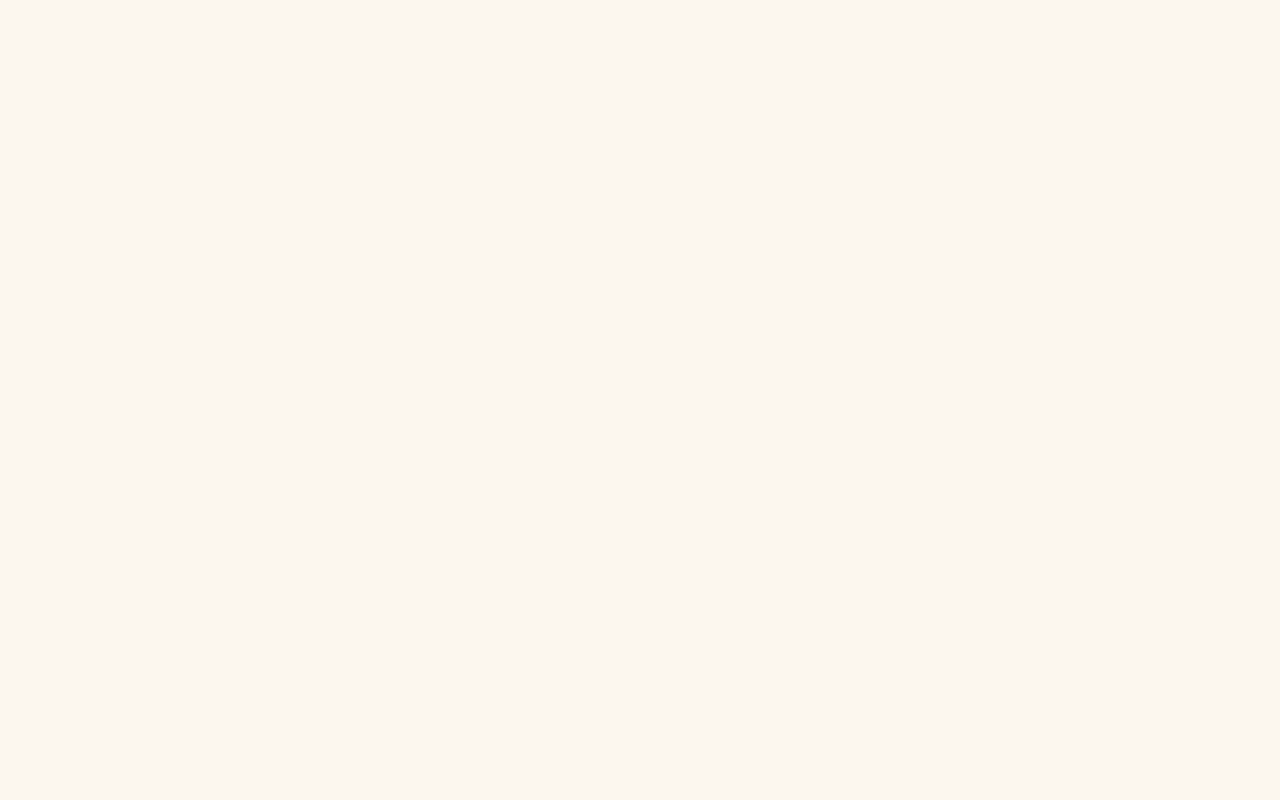
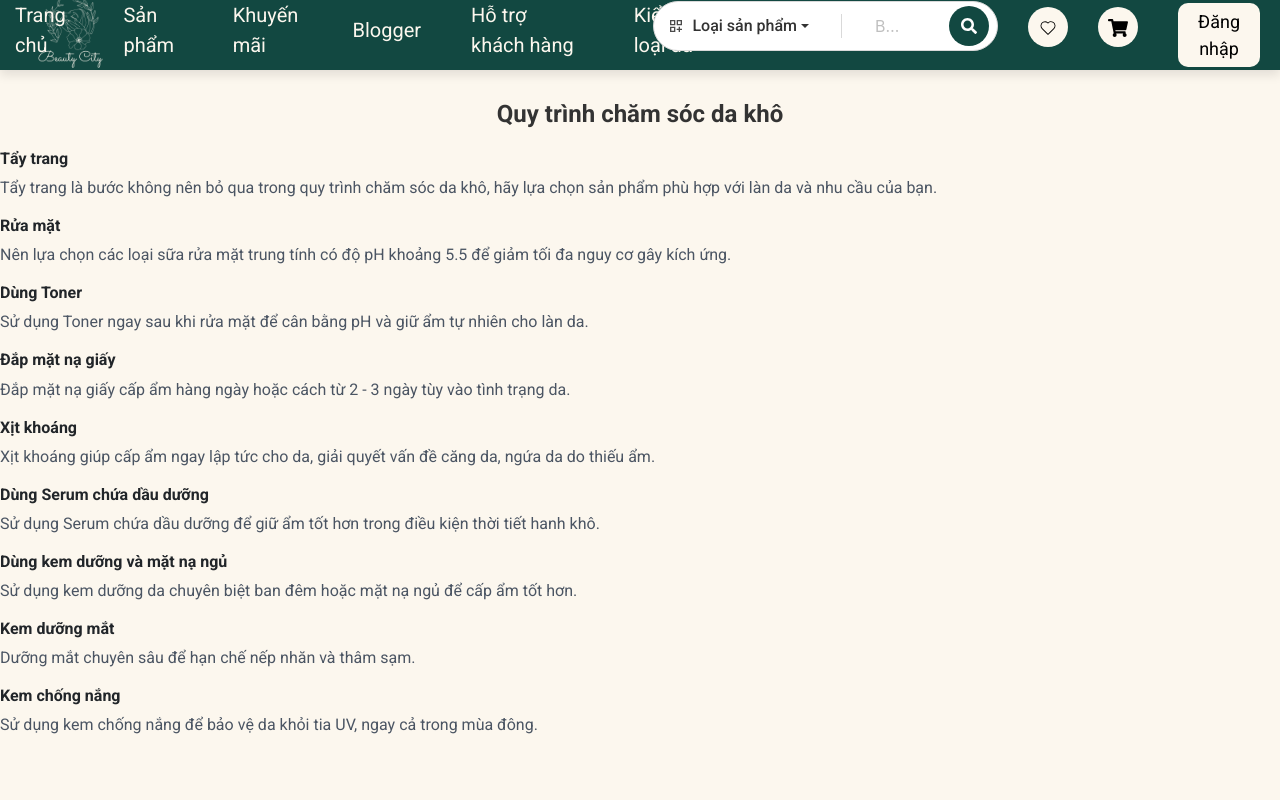
Before and after one commit to anhquan121203/Skincare__Website, a React (Vite) app: page /skincare-route in a window 1280 px wide. Before the commit this address had no page. Shown: the top 800 px of the page. Built offline with nearby package versions, Linux system fonts and the light colour scheme.

Commit message:
update staff manage and skincare routine page

```diff
--- a/src/App.jsx
+++ b/src/App.jsx
@@ -16,6 +16,7 @@ import ProductDetail from "./Pages/CustormerPages/ProductDetailsPage/ProductDeta
 import CheckoutPage from "./Pages/CustormerPages/Checkout/CheckoutPage";
 import OrderConfirmationPage from "./Pages/CustormerPages/OrderConfirmation/OrderConfirmationPage.jsx";
 import TestSkinType from "./Pages/CustormerPages/TestPage/TestSkinType/TestSkinType.jsx";
+import SkincareRoutine from "./Pages/CustormerPages/TestPage/SkincareRoute/SkincareRoute.jsx";
 
 // Staff************************************************************************************
 import StaffLayout from "./Layout/StaffLayout";
@@ -60,6 +61,8 @@ function App() {
             element={<OrderConfirmationPage />}
           ></Route>
           <Route path="/test-skintype" element={<TestSkinType />}></Route>
+          <Route path="/skincare-route" element={<SkincareRoutine />}></Route>
+
           {/* Đúng tên */}
         </Route>
 
--- a/src/Features/order/orderSlice.js
+++ b/src/Features/order/orderSlice.js
@@ -30,7 +30,7 @@ export const updateOrder = createAsyncThunk(
         headers: { "Content-Type": "application/json" },
       }
     );
-    return response.data;
+    return response;
   }
 );
 
--- a/src/Hooks/useOrder.js
+++ b/src/Hooks/useOrder.js
@@ -24,12 +24,10 @@ const useOrder = () => {
   // );
 
   // Cập nhật đơn hàng
-  const modifyOrder = useCallback(
-    (orderData) => {
-      dispatch(updateOrder(orderData));
-    },
-    [dispatch]
-  );
+  const editOrder = async (category) => {
+    await dispatch(updateOrder(category));
+    dispatch(fetchOrder()); // Fetch lại danh sách danh mục sau khi cập nhật
+  };
 
   // Xóa đơn hàng
   const removeOrder = useCallback(
@@ -39,7 +37,7 @@ const useOrder = () => {
     [dispatch]
   );
 
-  return { orders, loading, error, modifyOrder, removeOrder };
+  return { orders, loading, error, editOrder, removeOrder };
 };
 
 export default useOrder;
--- a/src/Pages/CustormerPages/Blogger/BlogPage.css
+++ b/src/Pages/CustormerPages/Blogger/BlogPage.css
@@ -37,7 +37,7 @@
   justify-content: center;
   background-size: cover;
   background-position: center;
-  background-image: url("../../../assets/imageBlogger/duong-da.webp");
+  background-image: url("../../../assets/imageBlogger/cham-soc-da.jpg");
   transition: all 0.3s ease-in-out;
   cursor: pointer;
   box-shadow: 0 4px 8px rgba(0, 0, 0, 0.1);
--- /dev/null
+++ b/src/Pages/CustormerPages/TestPage/SkincareRoute/SkincareRoute.jsx
@@ -0,0 +1,67 @@
+// src/components/SkincareRoutine.js
+import React from "react";
+
+const steps = [
+  {
+    title: "Tẩy trang",
+    description:
+      "Tẩy trang là bước không nên bỏ qua trong quy trình chăm sóc da khô, hãy lựa chọn sản phẩm phù hợp với làn da và nhu cầu của bạn.",
+  },
+  {
+    title: "Rửa mặt",
+    description:
+      "Nên lựa chọn các loại sữa rửa mặt trung tính có độ pH khoảng 5.5 để giảm tối đa nguy cơ gây kích ứng.",
+  },
+  {
+    title: "Dùng Toner",
+    description:
+      "Sử dụng Toner ngay sau khi rửa mặt để cân bằng pH và giữ ẩm tự nhiên cho làn da.",
+  },
+  {
+    title: "Đắp mặt nạ giấy",
+    description:
+      "Đắp mặt nạ giấy cấp ẩm hàng ngày hoặc cách từ 2 - 3 ngày tùy vào tình trạng da.",
+  },
+  {
+    title: "Xịt khoáng",
+    description:
+      "Xịt khoáng giúp cấp ẩm ngay lập tức cho da, giải quyết vấn đề căng da, ngứa da do thiếu ẩm.",
+  },
+  {
+    title: "Dùng Serum chứa dầu dưỡng",
+    description:
+      "Sử dụng Serum chứa dầu dưỡng để giữ ẩm tốt hơn trong điều kiện thời tiết hanh khô.",
+  },
+  {
+    title: "Dùng kem dưỡng và mặt nạ ngủ",
+    description:
+      "Sử dụng kem dưỡng da chuyên biệt ban đêm hoặc mặt nạ ngủ để cấp ẩm tốt hơn.",
+  },
+  {
+    title: "Kem dưỡng mắt",
+    description: "Dưỡng mắt chuyên sâu để hạn chế nếp nhăn và thâm sạm.",
+  },
+  {
+    title: "Kem chống nắng",
+    description:
+      "Sử dụng kem chống nắng để bảo vệ da khỏi tia UV, ngay cả trong mùa đông.",
+  },
+];
+
+const SkincareRoutine = () => {
+  return (
+    <div>
+      <h1>Quy trình chăm sóc da khô</h1>
+      <ul>
+        {steps.map((step, index) => (
+          <li key={index}>
+            <h2>{step.title}</h2>
+            <p>{step.description}</p>
+          </li>
+        ))}
+      </ul>
+    </div>
+  );
+};
+
+export default SkincareRoutine;
--- a/src/Pages/CustormerPages/TestPage/TestSkinType/TestSkinType.jsx
+++ b/src/Pages/CustormerPages/TestPage/TestSkinType/TestSkinType.jsx
@@ -1,4 +1,4 @@
-import React, { useState } from "react";
+import { useState } from "react";
 import "./TestSkinType.css"; // Import file CSS
 
 function TestSkinType() {
--- a/src/Pages/StaffPages/ManagerOrderPage/ManagerOrder.jsx
+++ b/src/Pages/StaffPages/ManagerOrderPage/ManagerOrder.jsx
@@ -3,18 +3,46 @@ import { useState } from "react";
 import { SearchOutlined } from "@ant-design/icons";
 import useOrder from "../../../Hooks/useOrder";
 import useAuth from "../../../Hooks/useAuth";
+import { toast } from "react-toastify";
+import ModalOrder from "./ModalOrder/ModalOrder";
 
 function StaffOrderManager() {
-  const { orders, loading, error } = useOrder();
-  const [filteredOrder, setFilteredOrder] = useState([]);
+  const { orders, loading, error, editOrder, removeOrder } = useOrder();
   const [searchText, setSearchText] = useState("");
+  const [isModalOpen, setIsModalOpen] = useState(false);
+  const [editingOrder, setEditingOrder] = useState(null);
 
   const { userId, firstName } = useAuth();
   console.log(userId, firstName);
 
+  const handleOk = async (newOrder) => {
+    setIsModalOpen(false);
+    await editOrder(newOrder);
+    toast.success("Cập nhật đơn hàng thành công");
+    setEditingOrder(null);
+  };
+
+  const handleCancel = () => {
+    setIsModalOpen(false);
+    setEditingOrder(null);
+  };
+
   const handleDelete = (id) => {
-    setFilteredOrder(orders.filter((order) => order.id !== id));
+    removeOrder(id);
+    toast.success("Xóa đơn hàng thành công...");
   };
+
+  const handleSearch = (e) => {
+    const value = e.target.value.toLowerCase();
+    setSearchText(value);
+  };
+
+  const filteredOrders = orders.filter(
+    (item) =>
+      item.staffId === userId &&
+      (item.id.toString().includes(searchText) ||
+        item.orderStatus.toLowerCase().includes(searchText))
+  );
 
   const columns = [
     {
@@ -46,6 +74,7 @@ function StaffOrderManager() {
       title: "Mã nhân viên",
       dataIndex: "staffId",
       key: "staffId",
+      render: (staffId) => {},
     },
     {
       title: "Trạng thái",
@@ -77,7 +106,15 @@ function StaffOrderManager() {
       key: "action",
       render: (_, record) => (
         <>
-          <Button type="primary">Chỉnh sửa</Button>{" "}
+          <Button
+            type="primary"
+            onClick={() => {
+              setEditingOrder(record);
+              setIsModalOpen(true);
+            }}
+          >
+            Chỉnh sửa
+          </Button>{" "}
           <Popconfirm
             title="Xóa đơn hàng"
             description="Bạn có chắc chắn muốn xóa đơn hàng này không?"
@@ -91,17 +128,6 @@ function StaffOrderManager() {
       ),
     },
   ];
-
-  const handleSearch = (e) => {
-    const value = e.target.value.toLowerCase();
-    setSearchText(value);
-    const filteredData = orders.filter(
-      (item) =>
-        item.id.toString().includes(value) ||
-        item.orderStatus.toLowerCase().includes(value)
-    );
-    setFilteredOrder(filteredData);
-  };
 
   if (loading) return <p>Đang tải đơn hàng...</p>;
   if (error) return <p>Lỗi khi tải đơn hàng: {error}</p>;
@@ -126,10 +152,14 @@ function StaffOrderManager() {
         />
       </div>
       <Table
-        dataSource={orders
-          .map((item) => ({ ...item, key: item.id }))
-          .filter((item) => item.staffId === userId)}
+        dataSource={filteredOrders.map((item) => ({ ...item, key: item.id }))}
         columns={columns}
+      />
+      <ModalOrder
+        isModalOpen={isModalOpen}
+        handleCancel={handleCancel}
+        handleOk={handleOk}
+        editingOrder={editingOrder} // Đã sửa lại tên biến đúng
       />
     </div>
   );
--- /dev/null
+++ b/src/Pages/StaffPages/ManagerOrderPage/ModalOrder/ModalOrder.jsx
@@ -0,0 +1,65 @@
+import { Modal, Button, Form, Select, Input } from "antd";
+import React, { useEffect } from "react";
+
+function ModalOrder({ isModalOpen, handleCancel, handleOk, editingOrder }) {
+  const [form] = Form.useForm();
+
+  useEffect(() => {
+    if (editingOrder) {
+      form.setFieldsValue(editingOrder);
+    } else {
+      form.resetFields();
+    }
+  }, [editingOrder, form]);
+
+  const handleSubmit = () => {
+    form
+      .validateFields()
+      .then((values) => {
+        handleOk(values);
+        form.resetFields();
+      })
+      .catch((info) => {
+        console.log("Validation Failed:", info);
+      });
+  };
+
+  return (
+    <Modal
+      title="Chỉnh sửa đơn hàng"
+      open={isModalOpen}
+      onCancel={handleCancel}
+      footer={[
+        <Button key="cancel" onClick={handleCancel}>
+          Hủy
+        </Button>,
+        <Button key="submit" type="primary" onClick={handleSubmit}>
+          Cập nhật
+        </Button>,
+      ]}
+    >
+      <Form form={form} layout="vertical">
+        <Form.Item label="Mã đơn hàng" name="id">
+          <Input disabled />
+        </Form.Item>
+
+        <Form.Item
+          label="Trạng thái đơn hàng"
+          name="orderStatus"
+          rules={[{ required: true, message: "Vui lòng chọn trạng thái!" }]}
+        >
+          <Select>
+            <Select.Option value="Pending">Chờ xử lý</Select.Option>
+            <Select.Option value="Processing">Đang xử lý</Select.Option>
+            <Select.Option value="Shipped">Đã giao hàng</Select.Option>
+            <Select.Option value="Delivered">Đã nhận hàng</Select.Option>
+            <Select.Option value="Cancelled">Đã hủy</Select.Option>
+            <Select.Option value="Cart">Đã trả hàng</Select.Option>
+          </Select>
+        </Form.Item>
+      </Form>
+    </Modal>
+  );
+}
+
+export default ModalOrder;
```
Also changed, not shown: src/assets/imageBlogger/cham-soc-da.jpg (added).
